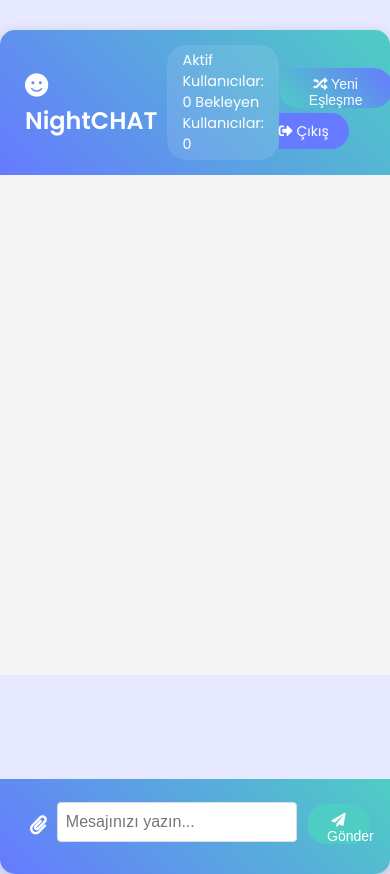
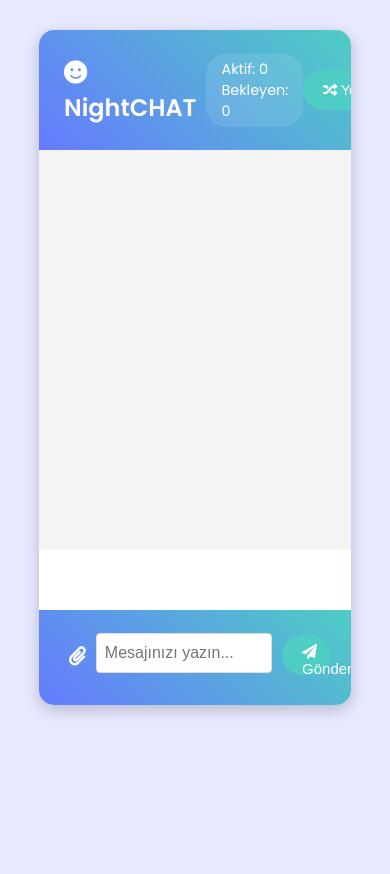
Before and after one commit to mert2632/NightChat_Online, a website: page public/randomChat.html in a window 390 px wide. Drawn offline with nearby package versions, Linux system fonts and the light colour scheme; no server answers.

Commit message:
updateCss

```diff
--- a/public/css/stil.css
+++ b/public/css/stil.css
@@ -17,7 +17,7 @@
 body {
 
     font-family: Arial, sans-serif;
-    height: 100vh; /* Sayfa yüksekliğini tam ekran yapar */
+    height: 90vh; /* Sayfa yüksekliğini tam ekran yapar */
     overflow: hidden; /* Sayfa dışında kalan içeriği gizler */
 	font-size: 16px;
 	background: var(--light-color);
@@ -48,8 +48,8 @@ a {
 .chat-container {
     display: flex;
     flex-direction: column;
-    height: 90vh; /* Chat container'ı sayfanın tamamını kaplasın */
-	max-width: 1150px;
+    height: 80vh; /* Chat container'ı sayfanın tamamını kaplasın */
+	max-width: 1100px;
 	background: #fff;
 	margin:15px auto;
 	overflow: hidden;
@@ -151,7 +151,7 @@ a {
 }
 /* Join Page */
 .join-container {
-	max-width: 500px;
+	max-width: 400px;
 	margin: 80px auto;
 	color: #fff;
 }
@@ -212,11 +212,11 @@ a {
 }
 
 /* Responsive tasarım için medya sorguları */
-@media screen and (max-width: 768px) {
+@media screen and (max-width: 432px) {
   .chat-container {
     margin: 0;
-    height: 100vh;
-    width: 100%;
+    height: 75vh;
+    width: 70%;
   }
 
   .chat-header {
@@ -224,7 +224,7 @@ a {
   }
 
   .chat-header h1 {
-    font-size: 1.2rem;
+    font-size: 1rem;
   }
 
   .chat-main {
@@ -234,16 +234,16 @@ a {
 
   .chat-sidebar {
     flex: none;
-    width: 100%;
+    width: 80%;
     height: auto;
     padding: 10px;
-    max-height: 200px;
+    max-height: 150px;
     overflow-y: auto;
   }
 
   .chat-messages {
     flex: 1;
-    max-height: calc(100vh - 400px);
+    max-height: calc(90vh - 380px);
   }
 
   .chat-form-container {
@@ -298,9 +298,9 @@ a {
 }
 
 /* Daha küçük ekranlar için ek düzenlemeler */
-@media screen and (max-width: 480px) {
+@media screen and (max-width: 380px) {
   .chat-messages {
-    max-height: calc(100vh - 350px);
+    max-height: calc(90vh - 280px);
   }
 
   .chat-sidebar {
--- a/public/css/style.css
+++ b/public/css/style.css
@@ -1,313 +1,655 @@
 @import url('https://fonts.googleapis.com/css?family=Roboto&display=swap');
 
+
+
 :root {
+
 	--dark-color-a: #667aff;
+
 	--dark-color-b: #7386ff;
+
 	--light-color: #e6e9ff;
+
 	--success-color: #5cb85c;
+
 	--error-color: #d9534f;
+
 }
 
+
+
 * {
+
 	box-sizing: border-box;
+
 	margin: 0;
+
 	padding: 0;
+
 }
 
+
+
 body {
+
 	font-family: 'Roboto', sans-serif;
+
 	font-size: 16px;
+
 	background: var(--light-color);
+
 	margin: 0;
+
 	height: 100vh;
+
 }
 
+
+
 ul {
+
 	list-style: none;
+
 }
 
+
+
 a {
+
 	text-decoration: none;
+
 }
 
+
+
 .btn {
+
 	cursor: pointer;
+
 	padding: 10px 15px;
+
 	background: var(--dark-color-a);
+
 	color: #fff;
+
 	border: 0;
+
 	border-radius: 5px;
+
 	font-size: 15px;
+
 	width: 100%;
+
 	margin-bottom: 10px;
+
 }
+
+
 
 /* Chat Page */
 
 .chat-container {
-	max-width: 1100px;
-	margin: 0 auto;
-	height: 100vh;
+
+	width: 80%;
+
+	height: 80vh;
+
+	margin: 10vh auto;
+
 	display: flex;
+
 	flex-direction: column;
+
+	background: #fff;
+
+	border-radius: 10px;
+
+	box-shadow: 0 2px 10px rgba(0,0,0,0.1);
+
 }
 
+
+
 .chat-header {
+
 	background: var(--dark-color-a);
+
 	color: #fff;
+
 	padding: 15px;
+
 	display: flex;
+
 	align-items: center;
+
 	justify-content: space-between;
+
 }
 
+
+
 .chat-header h1 {
+
 	font-size: 1.5rem;
+
 	margin: 0;
+
 }
 
+
+
 .chat-main {
+
 	flex: 1;
+
 	display: flex;
+
 	height: calc(100vh - 130px);
+
 }
 
+
+
 .chat-sidebar {
+
 	background: var(--dark-color-b);
+
 	color: #fff;
+
 	padding: 20px;
+
 	overflow-y: auto;
+
 	flex: 0 0 200px;
+
 }
 
+
+
 .chat-sidebar h2 {
+
 	font-size: 1.2rem;
+
 	background: rgba(0, 0, 0, 0.1);
+
 	padding: 10px;
+
 	margin-bottom: 20px;
+
 }
 
+
+
 .chat-sidebar h3 {
+
 	margin-bottom: 15px;
+
 }
 
+
+
 .chat-sidebar ul li {
+
 	padding: 10px 0;
+
 }
 
+
+
 .chat-messages {
+
 	flex: 1;
+
 	padding: 30px;
+
 	overflow-y: auto;
+
 	max-height: calc(100vh - 190px);
+
 	background: #f4f4f4;
+
 }
 
+
+
 .chat-messages .message {
+
 	padding: 10px;
+
 	margin-bottom: 15px;
+
 	background-color: #fff;
+
 	border-radius: 5px;
+
 	box-shadow: 0 1px 3px rgba(0,0,0,0.1);
+
 }
 
+
+
 .chat-messages .message .meta {
+
 	font-size: 15px;
+
 	font-weight: bold;
+
 	color: var(--dark-color-b);
+
 	opacity: 0.7;
+
 	margin-bottom: 7px;
+
 }
 
+
+
 .chat-messages .message .meta span {
+
 	color: #777;
+
 }
 
+
+
 .chat-form-container {
+
 	padding: 15px;
+
 	background-color: var(--dark-color-a);
+
 }
 
+
+
 .chat-form-container form {
+
 	display: flex;
+
 	gap: 10px;
+
 }
 
+
+
 .chat-form-container input[type='text'] {
+
 	flex: 1;
+
 	font-size: 16px;
+
 	padding: 8px;
+
 	height: 40px;
+
 	border: 1px solid #ddd;
+
 	border-radius: 4px;
+
 }
 
+
+
 /* Join Page */
+
 .join-container {
+
 	max-width: 500px;
+
 	margin: 20px auto;
+
 	padding: 0 15px;
+
 	height: auto;
+
 }
 
+
+
 .join-header {
+
 	text-align: center;
+
 	padding: 15px;
+
 	background: var(--dark-color-a);
+
 	border-top-left-radius: 5px;
+
 	border-top-right-radius: 5px;
+
 }
 
+
+
 .join-header h1 {
+
 	color: #fff;
+
 	font-size: 1.5rem;
+
 	margin: 0;
+
 }
 
+
+
 .join-main {
+
 	padding: 20px;
+
 	background: #fff;
+
 	border-bottom-left-radius: 5px;
+
 	border-bottom-right-radius: 5px;
+
 }
 
+
+
 .join-main .form-control {
+
 	margin-bottom: 15px;
+
 }
 
+
+
 .join-main label {
+
 	display: block;
+
 	margin-bottom: 5px;
+
 	font-weight: bold;
+
 }
 
+
+
 .join-main input[type='text'],
+
 .join-main input[type='password'],
+
 .join-main select {
+
 	width: 100%;
+
 	padding: 8px;
+
 	height: 40px;
+
 	border: 1px solid #ddd;
+
 	border-radius: 4px;
+
 	font-size: 14px;
+
 }
 
+
+
 /* Mobil için ek düzenlemeler */
+
 @media (max-width: 700px) {
-	.chat-sidebar {
-		display: none;
+
+	.chat-container {
+
+		width: 80%;
+
+		height: 80vh;
+
+		margin: 10vh auto;
+
 	}
 
-	.chat-main {
-		height: calc(100vh - 110px);
+
+
+	.chat-sidebar {
+
+		display: none;
+
 	}
 
-	.chat-messages {
-		height: 100%;
+
+
+	.chat-main {
+
+		height: calc(80vh - 120px);
+
 	}
 
-	.chat-form-container {
-		padding: 10px;
+
+
+	.chat-messages {
+
+		height: calc(80vh - 180px);
+
 	}
 
-	.btn {
-		font-size: 14px;
-		padding: 8px 12px;
+
+
+	#next-button,
+
+	#exitBtn,
+
+	.header-buttons .btn {
+
+		font-size: 12px;
+
+		padding: 5px 10px;
+
 	}
 
+}
+
+
+
+/* Mobil için ek düzenlemeler */
+
+@media (max-width: 480px) {
+
 	.join-container {
-		margin: 10px auto;
+
+		margin: 0;
+
+		height: 100vh;
+
+		display: flex;
+
+		flex-direction: column;
+
 	}
 
-	.join-header h1 {
-		font-size: 1.2rem;
+
+
+	.join-main {
+
+		flex: 1;
+
+		overflow-y: auto;
+
 	}
 
-	.chat-messages {
-		padding: 20px;
+
+
+	.chat-form-container form {
+
+		flex-direction: column;
+
 	}
 
-	.message {
-		padding: 8px;
+
+
+	.chat-form-container input[type='text'] {
+
 		margin-bottom: 10px;
+
 	}
+
+
+
+	.message .meta {
+
+		flex-direction: column;
+
+		align-items: flex-start;
+
+	}
+
+
+
+	.btn {
+
+		height: 40px;
+
+		margin-top: 5px;
+
+	}
+
 }
 
-/* Mobil için ek düzenlemeler */
-@media (max-width: 480px) {
-	.join-container {
-		margin: 0;
-		height: 100vh;
-		display: flex;
-		flex-direction: column;
+
+
+/* Yatay mod için düzenleme */
+
+@media (orientation: landscape) {
+
+	.chat-container {
+
+		width: 80%;
+
+		height: 80vh;
+
+		margin: 10vh auto;
+
 	}
 
-	.join-main {
-		flex: 1;
-		overflow-y: auto;
-	}
-
-	.chat-form-container form {
-		flex-direction: column;
-	}
-
-	.chat-form-container input[type='text'] {
-		margin-bottom: 10px;
-	}
-
-	.message .meta {
-		flex-direction: column;
-		align-items: flex-start;
-	}
-
-	.btn {
-		height: 40px;
-		margin-top: 5px;
-	}
 }
 
+
+
 /* Dosya yükleme butonu için stil */
+
 .file-upload-btn {
+
 	background: var(--dark-color-b);
+
 	color: white;
+
 	padding: 8px 15px;
+
 	border: none;
+
 	border-radius: 4px;
+
 	cursor: pointer;
+
 	font-size: 14px;
+
 }
 
+
+
 .file-upload-btn:hover {
+
 	background: var(--dark-color-a);
+
 }
 
+
+
 /* Emoji picker için stil */
+
 .emoji-picker {
+
 	position: absolute;
+
 	bottom: 70px;
+
 	right: 20px;
+
 	z-index: 1000;
+
 }
 
+
+
 /* Yüklenen dosya önizleme */
+
 .file-preview {
+
 	max-width: 200px;
+
 	max-height: 200px;
+
 	margin: 10px 0;
+
 }
 
+
+
 /* Mesaj içindeki dosyalar için stil */
+
 .message-file {
+
 	max-width: 200px;
+
 	max-height: 200px;
+
 	margin-top: 10px;
+
 	border-radius: 5px;
+
 }
 
+
+
 /* Dosya indirme linki */
+
 .file-download {
+
 	color: var(--dark-color-a);
+
 	text-decoration: underline;
+
 	margin-top: 5px;
+
 	display: inline-block;
+
 }
+
+
+
+/* Random Chat butonları için düzenleme */
+
+.random-chat-buttons,
+
+.header-buttons {
+
+	display: flex;
+
+	gap: 8px;
+
+}
+
+
+
+#next-button,
+
+#exitBtn,
+
+.header-buttons .btn {
+
+	font-size: 14px;
+
+	padding: 6px 12px;
+
+	border-radius: 5px;
+
+	min-width: auto;
+
+	white-space: nowrap;
+
+}
--- a/public/randomChat.html
+++ b/public/randomChat.html
@@ -98,7 +98,7 @@
         }
         .chat-messages {
             padding: 30px;
-            max-height: 500px;
+            max-height: 400px;
             overflow-y: auto;
         }
         .message .meta {
@@ -112,7 +112,7 @@
 
         .message img {
             max-width: 200px;
-            max-height: 200px;
+            max-height: 150px;
             border-radius: 10px;
             margin: 5px 0;
         }
@@ -137,14 +137,14 @@
         <header class="chat-header">
             <h1><i class="fas fa-smile"></i> NightCHAT</h1>
             <div class="header-stats">
-                <span id="active-pairs">Aktif Kullanıcılar: 0</span>
-                <span id="waiting-users">Bekleyen Kullanıcılar: 0</span>
+                <span id="active-pairs">Aktif: 0</span>
+                <span id="waiting-users">Bekleyen: 0</span>
             </div>
-            <div>
-                <button id="next-button" class="btn" style="background: linear-gradient(45deg, #4ECDC4, #667aff); color: white; padding: 8px 20px; border-radius: 20px; transition: all 0.3s ease;">
-                    <i class="fas fa-random"></i> Yeni Eşleşme
+            <div class="header-buttons">
+                <button id="next-button" class="btn" style="width: auto; margin: 0;">
+                    <i class="fas fa-random"></i> Yeni Esleşme
                 </button>
-                <a href="index.html" class="btn">
+                <a href="index.html" class="btn" style="width: auto; margin: 0; background: #d9534f;">
                     <i class="fas fa-sign-out-alt"></i> Çıkış
                 </a>
             </div>
```
